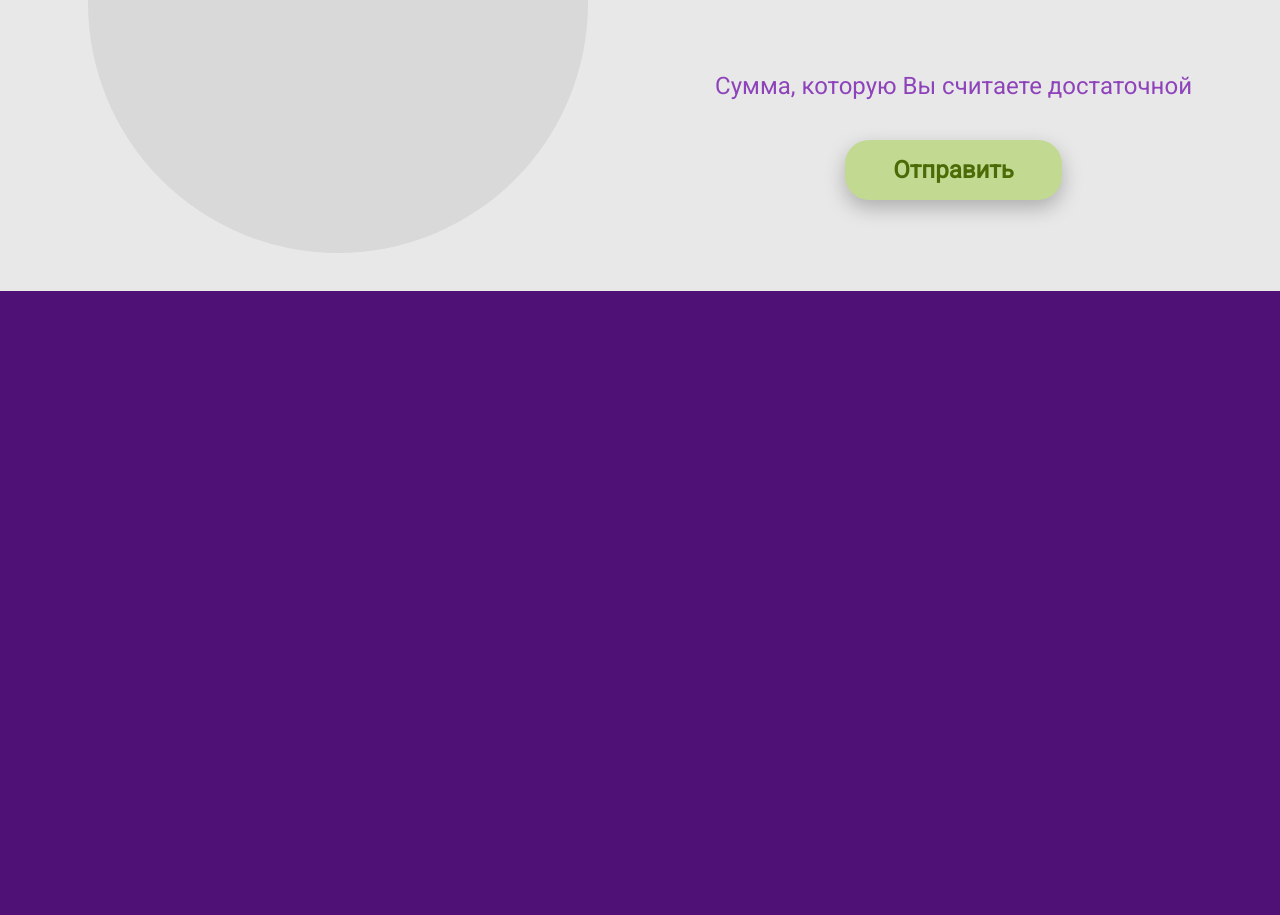
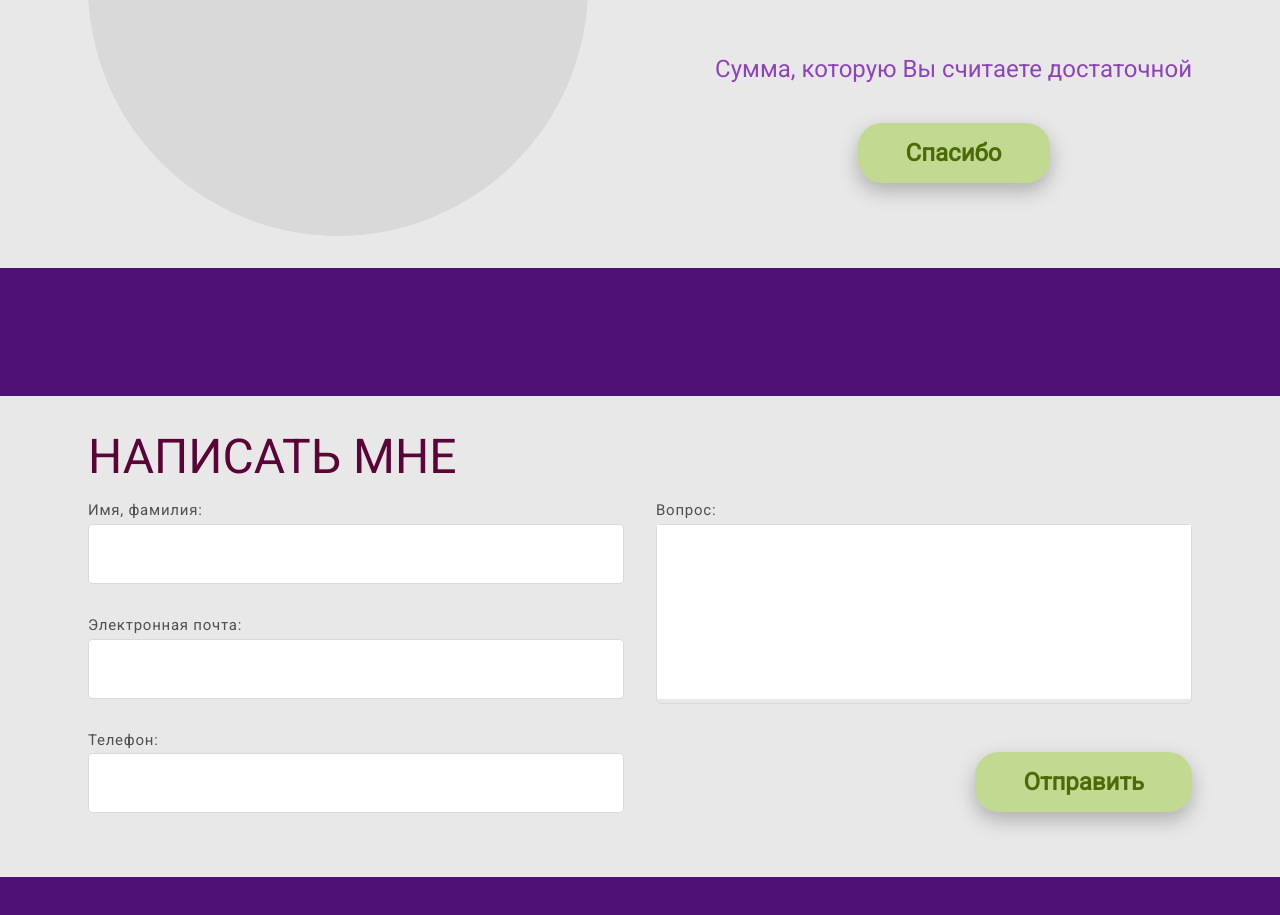
Before and after one commit to VovkaST/nkorotkova, a React (Create React App) app: page / in a window 1280 px wide. Shown: the part 1643-2558 px from the top of the page. Before the commit the page ends 2062 px from the top, so only its background shows below. Built offline with nearby package versions, Linux system fonts and the light colour scheme.

Commit message:
Feedback block with input component and some fixes

```diff
--- a/src/App.js
+++ b/src/App.js
@@ -4,6 +4,7 @@ import BlockAbout from "./components/Blocks/BlockAbout/blockAbout";
 import {Header} from "./components/Header/header";
 import Name from "./components/Name/name";
 import BlockThanks from "./components/Blocks/BlockThanks/blockThanks";
+import BlockFeedback from "./components/Blocks/BlockFeedback/blockFeedback";
 
 class App extends React.Component {
     render() {
@@ -12,6 +13,7 @@ class App extends React.Component {
             <Name/>
             <BlockAbout/>
             <BlockThanks/>
+            <BlockFeedback/>
         </Fragment>
     };
 }
--- /dev/null
+++ b/src/components/Blocks/BlockFeedback/blockFeedback.js
@@ -0,0 +1,31 @@
+import React from "react";
+import classes from "./blockFeedback.module.scss";
+import {HorizontalBlock} from "../../../hoc/HorizontalBlock/horizontalBlock";
+import {buildContent} from "../../../hoc/content";
+import {Input} from "../../Input/input";
+import {BlockHeader} from "../../../hoc/HorizontalBlock/blockHeader";
+import {Button} from "../../Button/button";
+
+
+const blockFeedback = () => {
+    return (
+        <div className={classes.feedback_block}>
+            <BlockHeader text="Написать мне"/>
+            <div className={classes.feedback_form_block}>
+                <div className={classes.feedback_form_block_left_block}>
+                    <Input label="Имя, фамилия" blockClassName={classes.input_block}/>
+                    <Input label="Электронная почта" blockClassName={classes.input_block}/>
+                    <Input label="Телефон" blockClassName={classes.input_block}/>
+                </div>
+                <div className={classes.feedback_form_block_right_block}>
+                    <Input label="Вопрос" tag="textarea" blockClassName={classes.input_block}/>
+                    <div className={classes.button_block}>
+                        <Button text="Отправить"/>
+                    </div>
+                </div>
+            </div>
+        </div>
+    )
+}
+
+export default HorizontalBlock(buildContent(blockFeedback, "block_feedback", "feedback_content"))
--- /dev/null
+++ b/src/components/Blocks/BlockFeedback/blockFeedback.module.scss
@@ -0,0 +1,35 @@
+@mixin block {
+  width: 50%;
+}
+
+.feedback_block {
+  width: 100%;
+
+  .feedback_form_block {
+    display: flex;
+    flex-direction: row;
+    justify-content: space-around;
+
+    .feedback_form_block_left_block {
+      @include block;
+
+      padding-right: 1rem;
+    }
+
+    .feedback_form_block_right_block {
+      @include block;
+
+      padding-left: 1rem;
+    }
+
+    .input_block {
+      margin: 1rem 0 2rem;
+    }
+
+    .button_block {
+      margin-top: 3rem;
+      display: flex;
+      justify-content: flex-end;
+    }
+  }
+}
--- a/src/components/Blocks/BlockThanks/blockThanks.js
+++ b/src/components/Blocks/BlockThanks/blockThanks.js
@@ -23,7 +23,7 @@ const BlockThanks = () => {
                     </div>
                     <p className={classes.subText}>Сумма, которую Вы считаете достаточной</p>
                     <div className={classes.buttonBlock}>
-                        <Button text="Отправить"/>
+                        <Button text="Спасибо"/>
                     </div>
                 </div>
             </div>
--- /dev/null
+++ b/src/components/Input/input.js
@@ -0,0 +1,30 @@
+import React, {useId} from "react";
+import classes from "./input.module.scss";
+
+
+export const Input = (props) => {
+    let elemId = useId(),
+        inputTag = props.tag ? props.tag : "input",
+        inputProps = {
+            "id": elemId,
+        },
+        inputBlockClassName = classes.input_block_input;
+    if (inputTag === "input") {
+        inputProps.type = props.type ? !props.type & inputTag === "input" : "text";
+    } else if (inputTag === "textarea") {
+        inputBlockClassName = classes.input_block_textarea
+    }
+    let input = React.createElement(inputTag, inputProps)
+
+
+    return (
+        <div className={props.blockClassName}>
+            <div className={classes.input_label}>
+                <label htmlFor={elemId}>{props.label}:</label>
+            </div>
+            <div className={inputBlockClassName}>
+                {input}
+            </div>
+        </div>
+    )
+}
--- /dev/null
+++ b/src/components/Input/input.module.scss
@@ -0,0 +1,53 @@
+@mixin input_block {
+  border-radius: 0.3rem;
+  border: 1px solid var(--input-border-color);
+  @content;
+}
+
+@mixin input($height) {
+  background-color: var(--font-white);
+  border: none;
+  height: $height;
+  width: 100%;
+  padding: 1rem;
+}
+
+.input_label {
+  margin-bottom: 0.3rem;
+  color: var(--input-label-font-color);
+  font-size: 0.9375rem;
+  font-style: normal;
+  font-weight: 400;
+  line-height: normal;
+  letter-spacing: 0.04688rem;
+}
+
+.input_block {
+  @include input_block;
+
+  input, textarea {
+
+  }
+}
+
+.input_block_textarea {
+  @include input_block;
+
+  textarea {
+    @include input(10.9rem);
+    resize: none;
+  }
+}
+
+.input_block_input {
+  @include input_block() {
+    height: 3.75rem;
+    overflow: hidden;
+  }
+;
+
+  input {
+    @include input(100%);
+  }
+
+}
--- a/src/hoc/HorizontalBlock/horizontalBlock.module.scss
+++ b/src/hoc/HorizontalBlock/horizontalBlock.module.scss
@@ -5,8 +5,8 @@
 }
 
 .horizontal_block {
-  height: 36rem;
   margin: 4rem 0 8rem;
+  padding: 2rem 0;
   display: flex;
   flex-direction: column;
   justify-content: center;
--- a/src/main.scss
+++ b/src/main.scss
@@ -1,4 +1,5 @@
 :root {
+  --font-white: #FFF;
   --font-light: #E8E8E8;
   --background-purple: #501176;
   --background-light: #E8E8E8;
@@ -8,6 +9,8 @@
   --button-background: #C2D992;
   --button-font-color: #4A6B05;
   --botton-shadow-color: #0000003F;
+  --input-border-color: #D9D9D9;
+  --input-label-font-color: #505050;
   --thanks-top-block-font-color: #432059;
   --thanks-sub-text-font-color: #8E43BB;
   --thanks-font-color: #5B0437;
```
